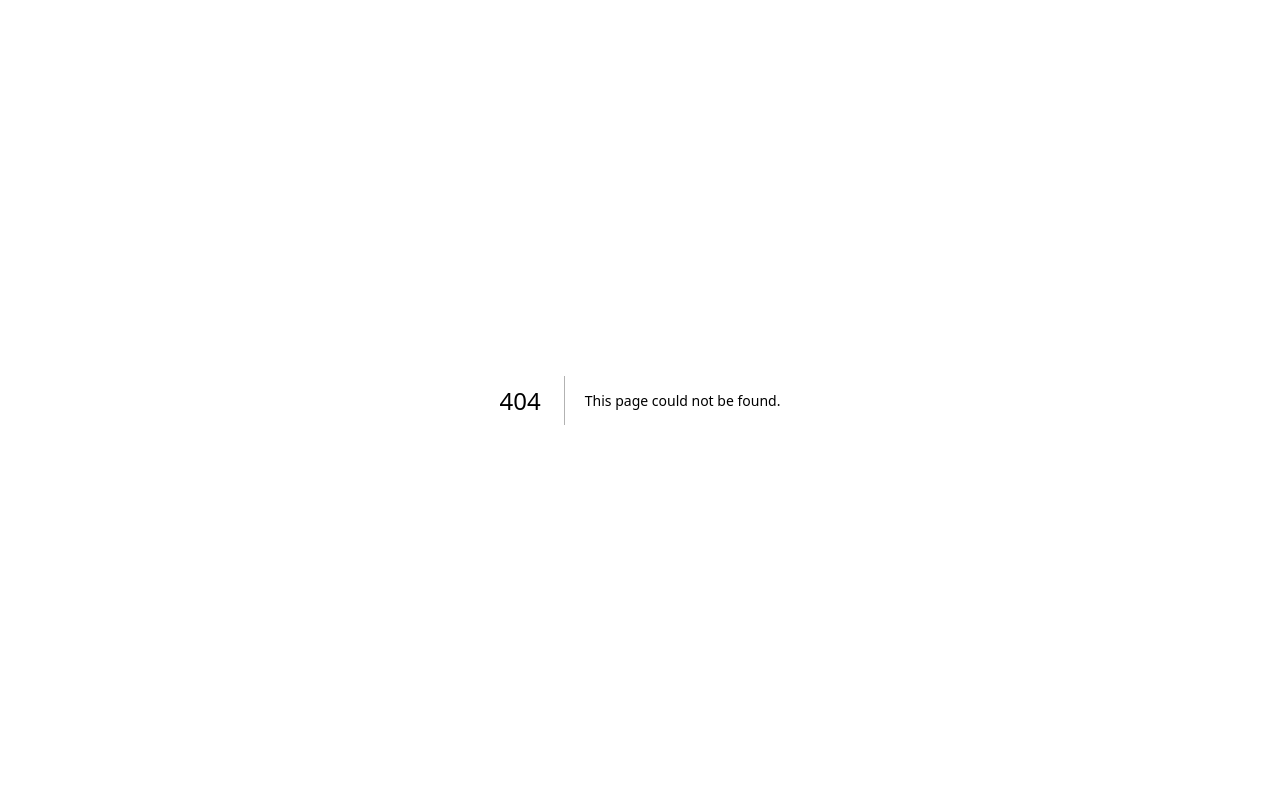
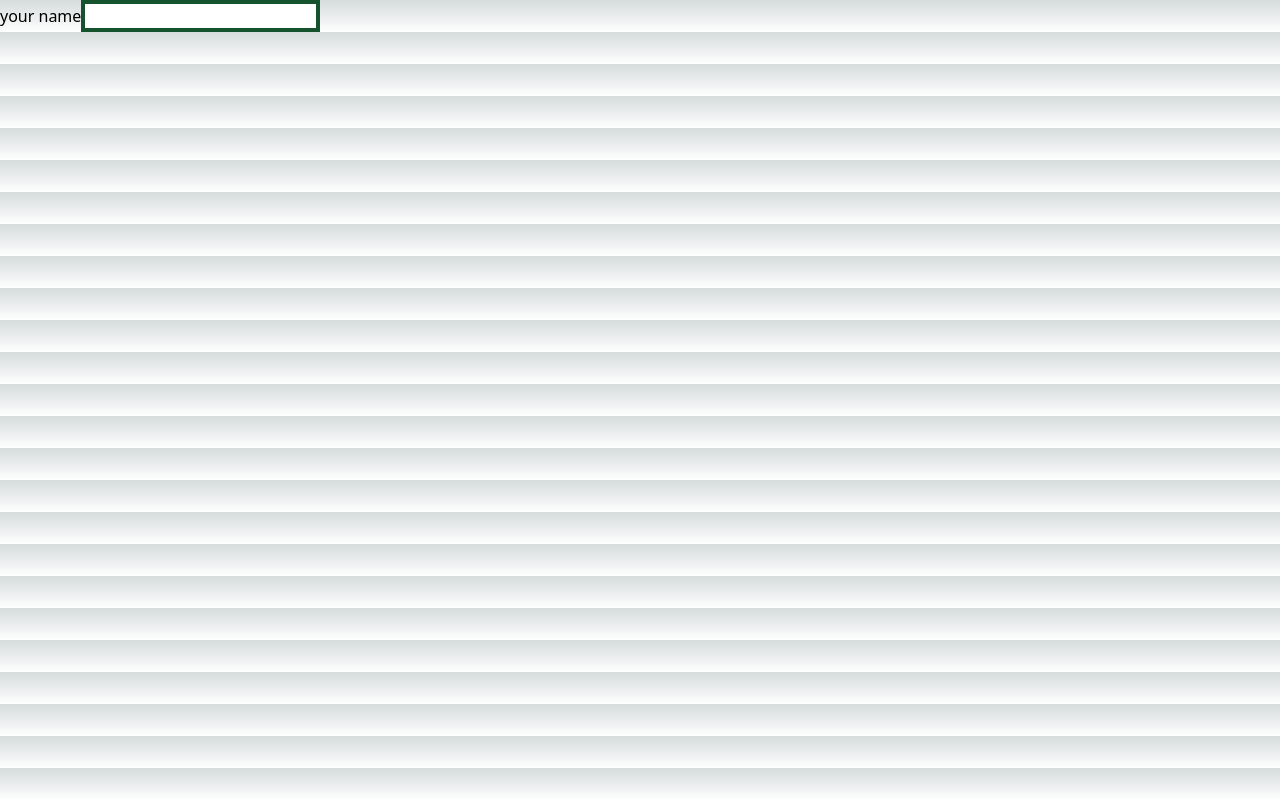
Before and after one commit to fadibel/my-second-app, a Next.js app: page /Myinput in a window 1280 px wide. Before the commit this address had no page. Built offline with nearby package versions, Linux system fonts and the light colour scheme.

Commit message:
input commit

```diff
--- /dev/null
+++ b/pages/Myinput.js
@@ -0,0 +1,25 @@
+import { useState } from "react";
+
+
+
+export default function Myinput(){
+
+    const [MyinputValue , setMyinputValue] = useState("");
+
+    function handleinputchange(event){
+        setMyinputValue(event.target.value);
+
+
+    }
+
+    return (
+        <div>
+            <label>your name</label>
+            <input
+            className="border-4 border-green-900"
+            value={MyinputValue}
+
+            onChange={ handleinputchange }  />
+        </div>
+    )
+}
```
